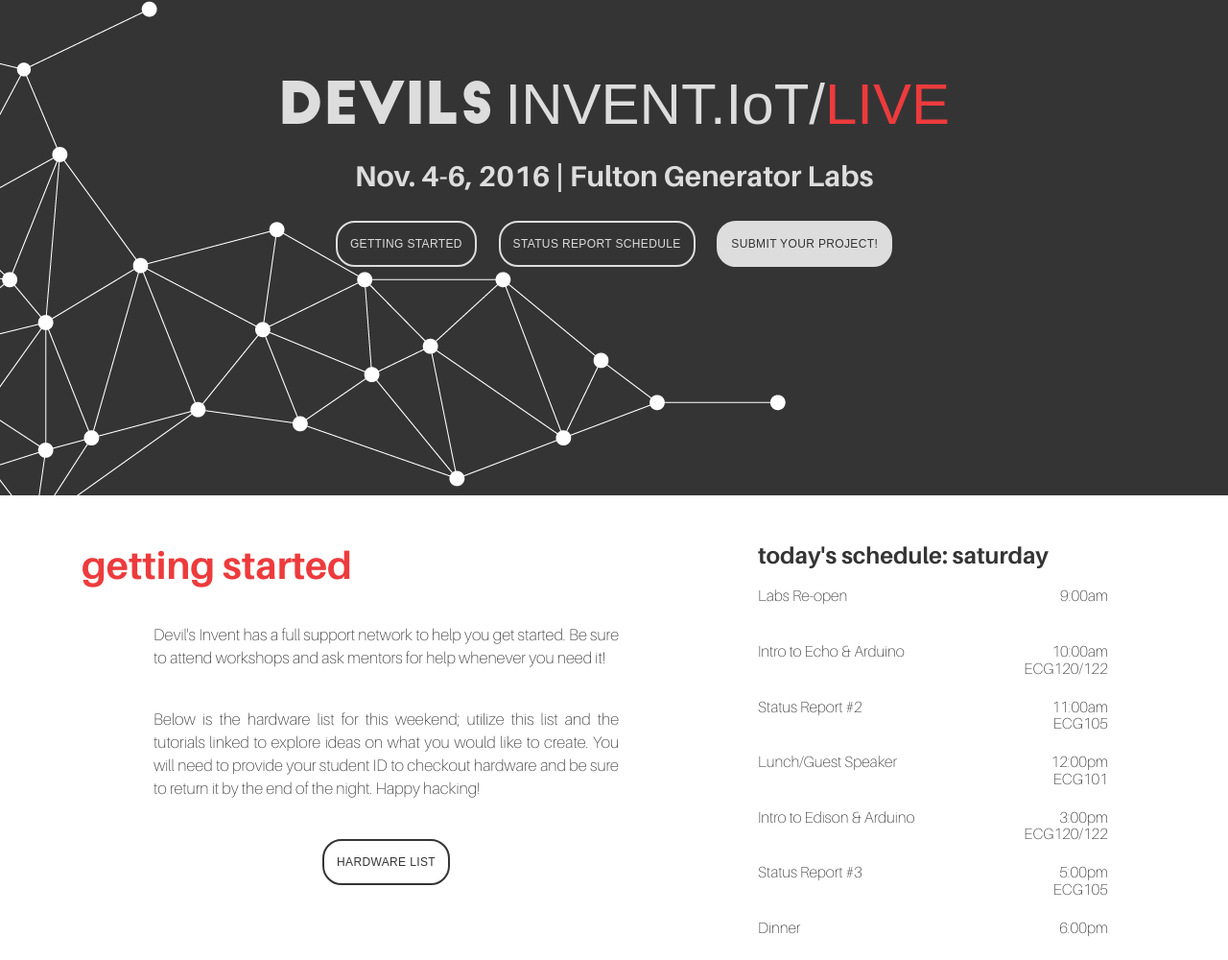
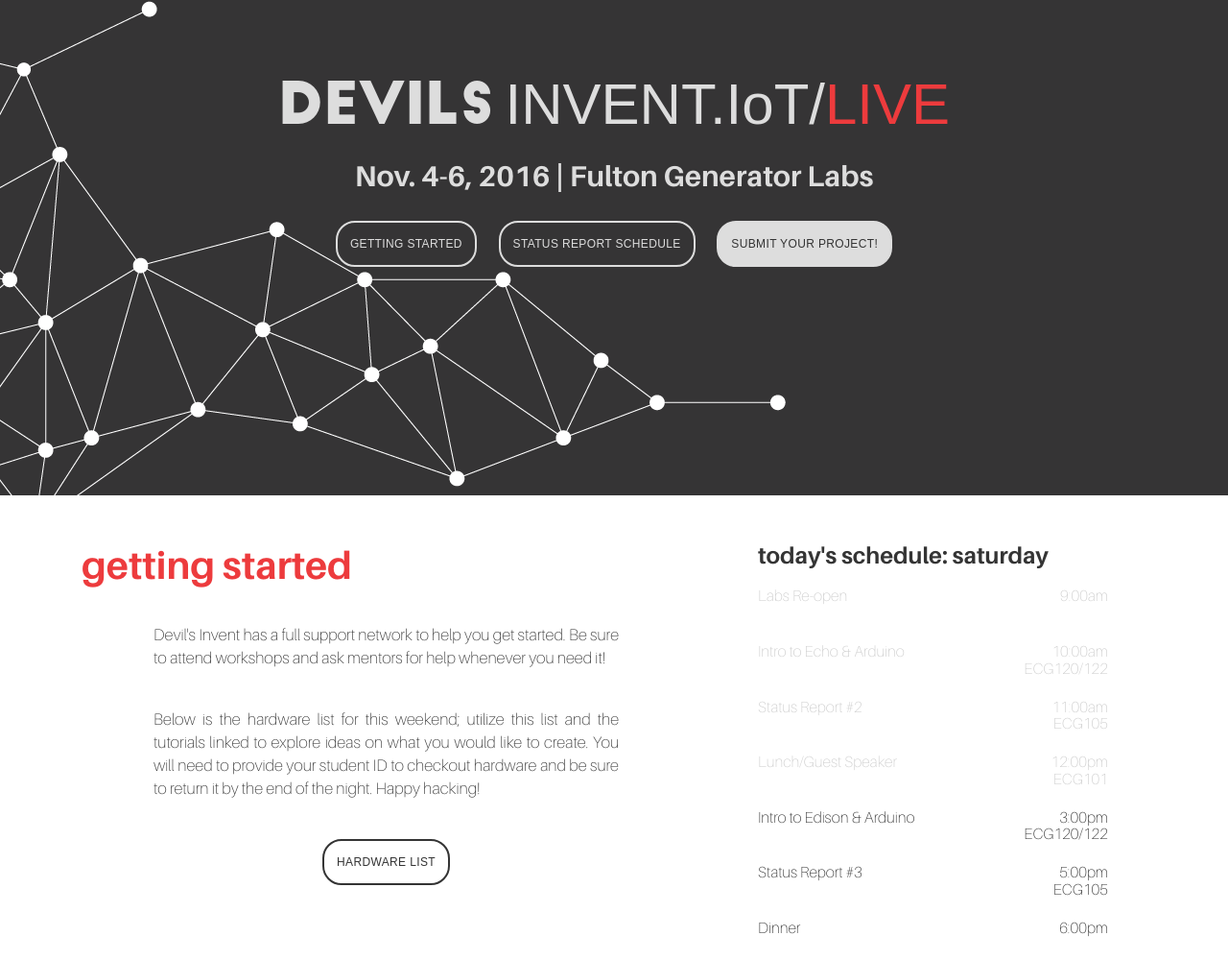
Before and after one commit to devilsinvent/devilsinvent.github.io, a plain HTML site: page index.html in a window 1280 px wide. Shown: the part 184-1184 px from the top of the page at 96% size. Drawn offline with Linux system fonts and the light colour scheme.

Commit message:
schedule

```diff
--- a/index.html
+++ b/index.html
@@ -103,19 +103,19 @@
           <div class = "col-sm-5">
             <div class = "schedule">
               <h1>today's schedule: saturday</h1>
-              <h2>Labs Re-open <span>9:00am</span></h2>
+              <h2 style="color: #CCC">Labs Re-open <span>9:00am</span></h2>
               <br/>
               <br/>
-              <h2>Intro to Echo & Arduino <span>10:00am</span></h2>
-              <h2><span>ECG120/122</span></h2>
+              <h2 style="color: #CCC">Intro to Echo & Arduino <span>10:00am</span></h2>
+              <h2 style="color: #CCC"><span>ECG120/122</span></h2>
               <br/>
               <br/>
-              <h2>Status Report #2 <span>11:00am</span></h2>
-              <h2><span>ECG105</span></h2>
+              <h2 style="color: #CCC">Status Report #2 <span>11:00am</span></h2>
+              <h2 style="color: #CCC"><span>ECG105</span></h2>
               <br/>
               <br/>
-              <h2>Lunch/Guest Speaker <span>12:00pm</span></h2>
-              <h2><span>ECG101</span></h2>
+              <h2 style="color: #CCC">Lunch/Guest Speaker <span>12:00pm</span></h2>
+              <h2 style="color: #CCC"><span>ECG101</span></h2>
               <br/>
               <br/>
               <h2>Intro to Edison & Arduino <span>3:00pm</span></h2>
```
Also changed, not shown: 2 other files.
